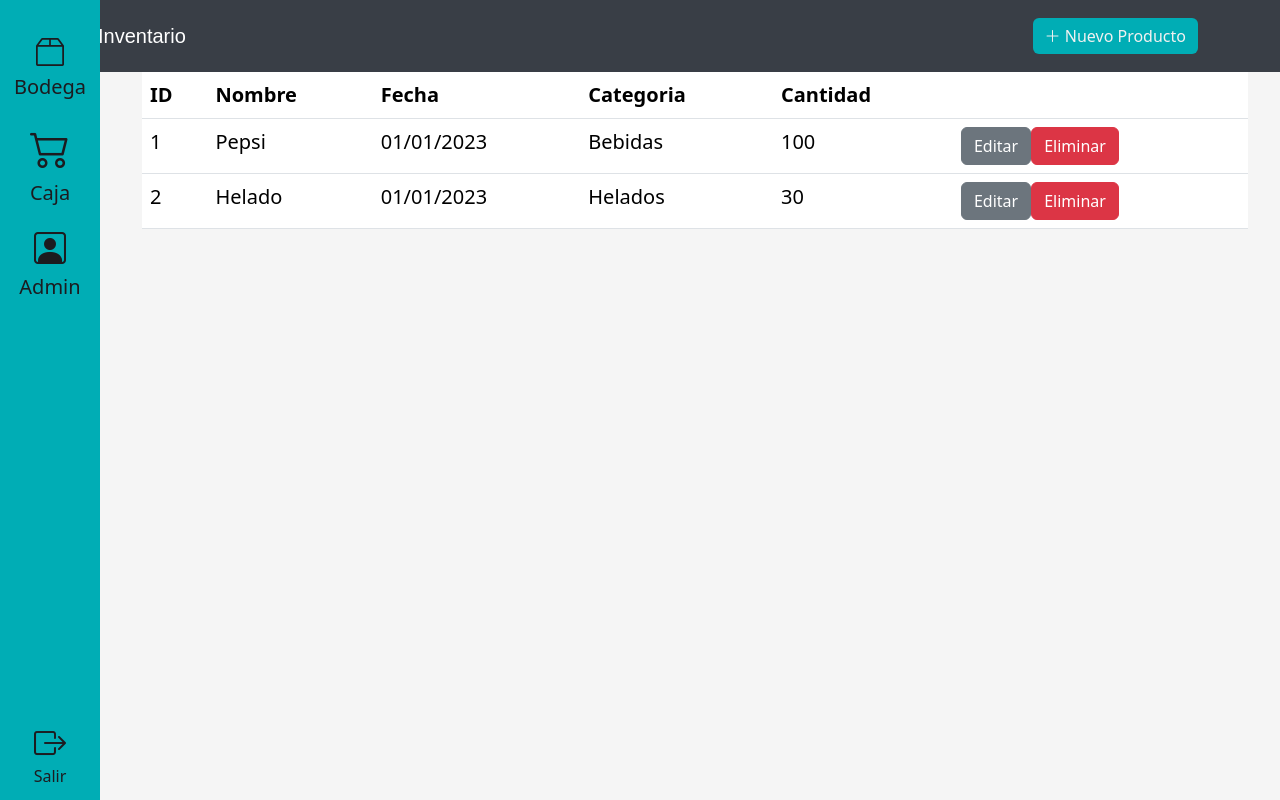
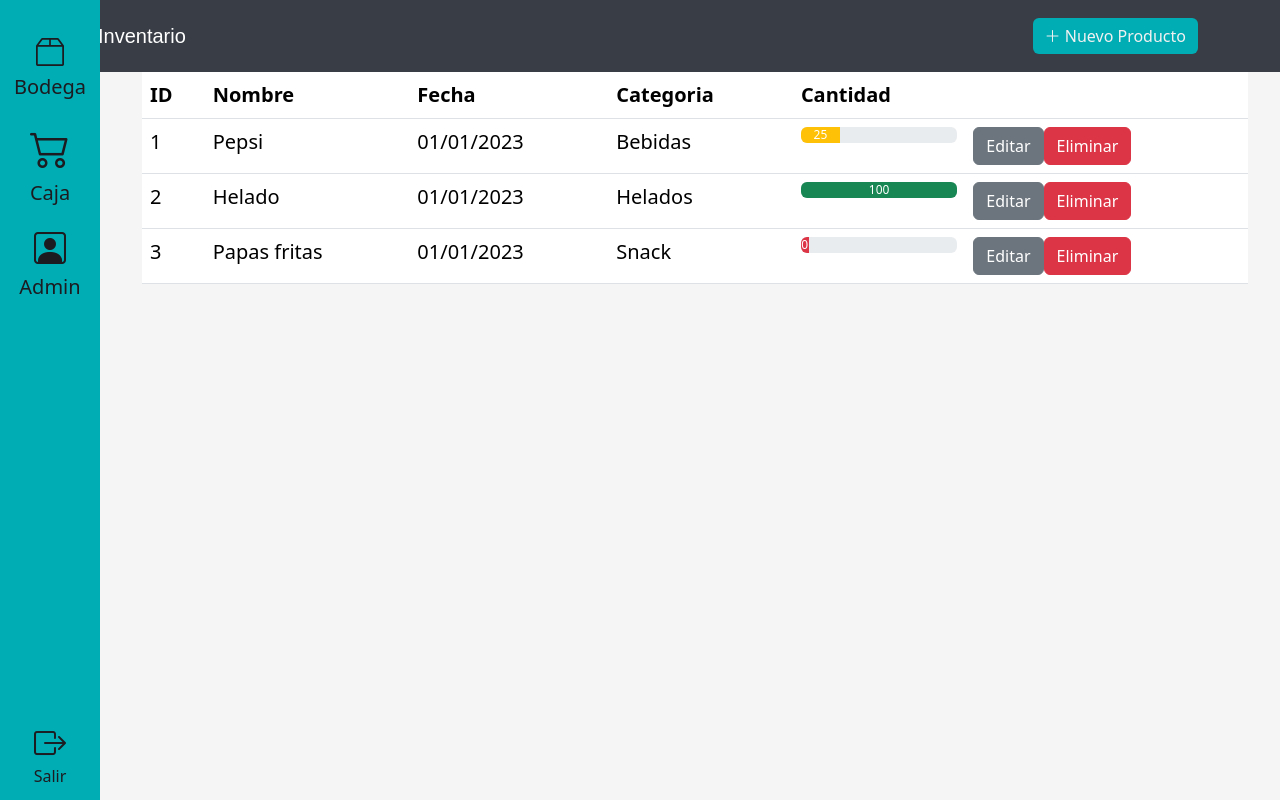
Before and after one commit to JoakoVillagran/ProyectoINMA, a Vue app in the folder inmaui/: page /bodega in a window 1280 px wide. Built offline with nearby package versions, Linux system fonts and the light colour scheme.

Commit message:
progress bar añadido

```diff
--- a/inmaui/src/views/BodegaView.vue
+++ b/inmaui/src/views/BodegaView.vue
@@ -107,7 +107,11 @@
                 <td >Pepsi</td>
                 <td >01/01/2023</td>
                 <td >Bebidas</td>
-                <td >100</td>
+                <td >
+                    <div class="progress" role="progressbar" aria-label="Example with label" aria-valuenow="25" aria-valuemin="0" aria-valuemax="100">
+  <div class="progress-bar bg-warning" style="width: 25%">25</div>
+</div>
+                </td>
 
 
                 <td>
@@ -120,7 +124,28 @@
                     <td >Helado</td>
                     <td >01/01/2023</td>
                     <td >Helados</td>
-                    <td >30</td>
+                    <td >
+                        <div class="progress" role="progressbar" aria-label="Example with label" aria-valuenow="25" aria-valuemin="0" aria-valuemax="100">
+  <div class="progress-bar bg-success" style="width: 100%">100</div>
+</div>
+                    </td>
+
+
+                <td>
+                    <a href="/modprod" class="btn btn-secondary"> Editar </a>
+                    <a  class="btn btn-danger"> Eliminar </a>
+                </td>
+            </tr>
+            <tr>
+                <td >3</td>
+                    <td >Papas fritas</td>
+                    <td >01/01/2023</td>
+                    <td >Snack</td>
+                    <td >
+                        <div class="progress" role="progressbar" aria-label="Example with label" aria-valuenow="25" aria-valuemin="0" aria-valuemax="100">
+  <div class="progress-bar bg-danger" style="width: 5%">0</div>
+</div>
+                    </td>
 
 
                 <td>
```
